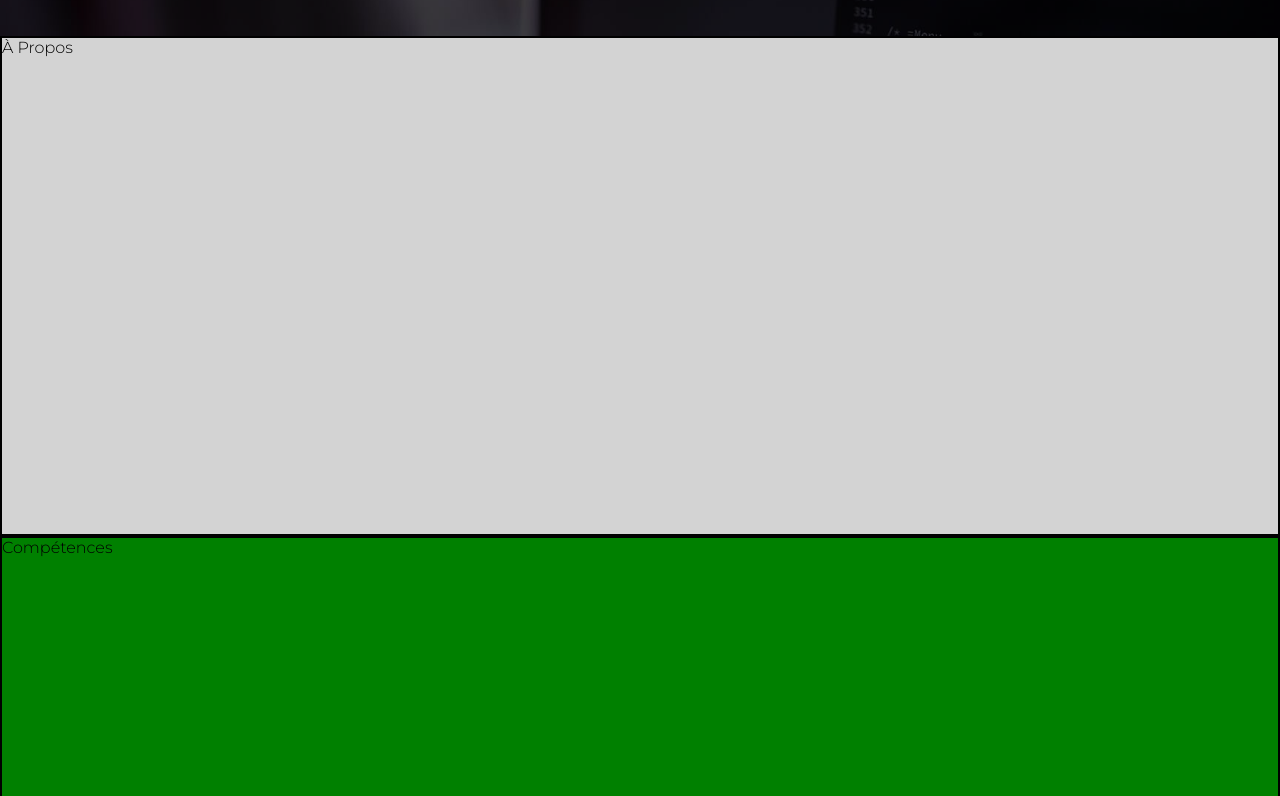
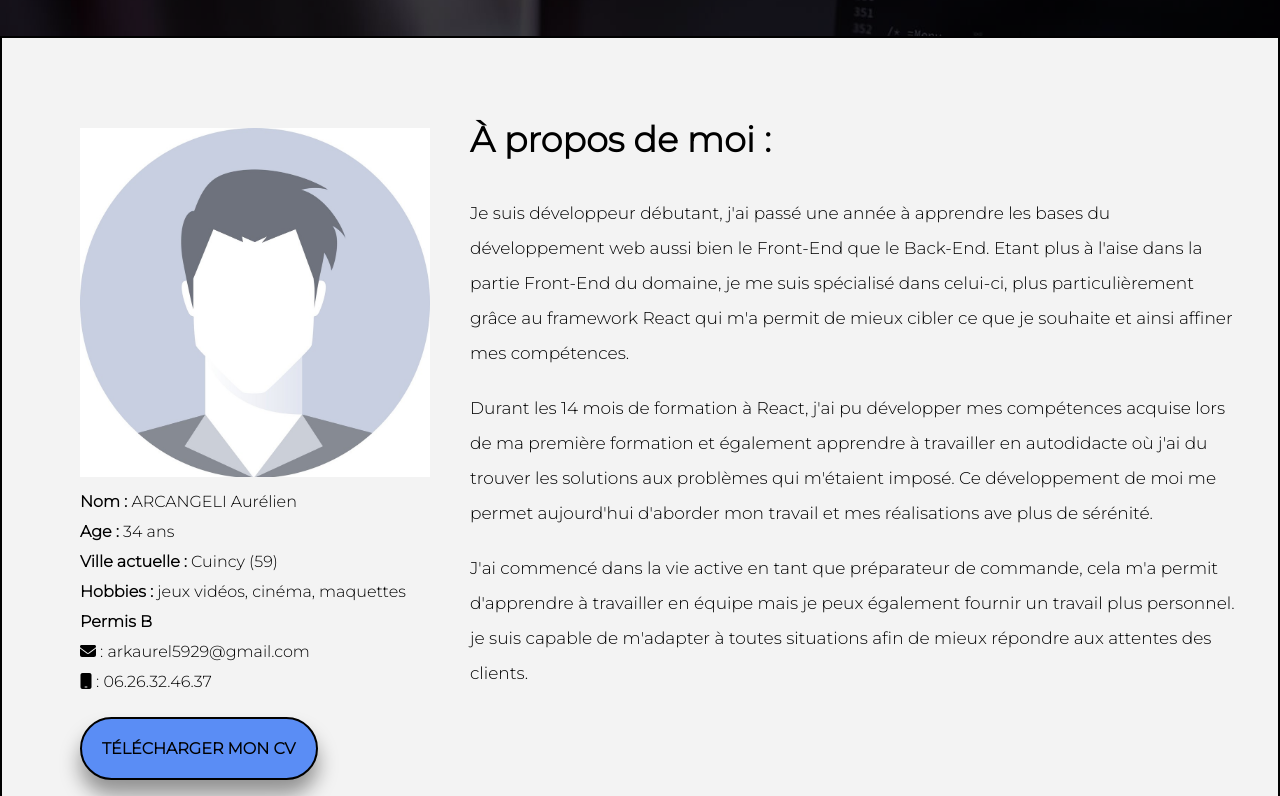
Before and after one commit to ArcangeliAurelien/Arcangeli_Aurelien_CV, a React (Create React App) app: page / in a window 1280 px wide. Shown: the part 864-1660 px from the top of the page. Built offline with nearby package versions, Linux system fonts and the light colour scheme.

Commit message:
À propos

```diff
--- a/src/components/APropos/APropos.css
+++ b/src/components/APropos/APropos.css
@@ -1,6 +1,90 @@
 .aPropos {
-    height: 500px;
     width: 100%;
-    background-color: lightgray;
+    background-color: rgb(243, 243, 243);
     border: 2px solid black;
+    padding: 80px 0px 60px 0px;
 }
+
+.container {
+    display: flex;
+    justify-content: space-between;
+    max-width: 1200px;
+    margin: auto;
+    font-size: 17px;
+}
+
+.descId {
+    padding-top: 10px;
+    line-height: 30px;
+    width: 100%;
+    font-size: 16px;
+}
+
+.descId ul {
+    list-style: none;
+}
+
+.photo {
+    max-width: 350px;
+}
+
+.buttonCV {
+    margin-top: 20px;
+    padding: 20px;
+    border-radius: 40px;
+    font-weight: bold;
+    font-size: 16px;
+    border: 2px solid black;
+    background-color: rgb(90, 141, 245);
+    box-shadow: 0px 15px 20px rgba(0, 0, 0, 0.4);
+    cursor: pointer;
+    transition: 200ms ease-in-out;
+    overflow: hidden;
+    position: relative;
+    z-index: 0;
+}
+
+.buttonCV::before {
+    content: '';
+    position: absolute;
+    top: 60px;
+    left: 0;
+    width: 100%;
+    height: 100%;
+    background: rgb(125, 32, 32);
+    border-radius: 50% 50% 0% 0%;
+    z-index: -1;
+    transition: all 1s;
+}
+
+.buttonCV:hover::before {
+    top: 0;
+    border-radius: 0;
+}
+
+.buttonCV:hover {
+    color: white;
+    border: 2px solid white;
+    transition: 200ms ease-in-out;
+    transform: translateY(-7px);
+    box-shadow: 0px 15px 20px rgba(0, 0, 0, 0.6);
+}
+
+.buttonCV:active {
+    transform: translateY(0px);
+    transition: 50ms ease-in-out;
+}
+
+.desc {
+    padding-left: 40px;
+}
+
+.desc h2 {
+    padding-bottom: 25px;
+    font-size: 35px;
+}
+
+.desc p {
+    padding: 10px 0px;
+    line-height: 35px;
+}
--- a/src/components/APropos/APropos.jsx
+++ b/src/components/APropos/APropos.jsx
@@ -1,10 +1,60 @@
 import React from 'react'
 import './APropos.css'
+import { FontAwesomeIcon } from '@fortawesome/react-fontawesome';
+import { faEnvelope, faMobile } from '@fortawesome/free-solid-svg-icons';
+import photoProfil from './logo_avatar.jpg'
 
 export default function APropos() {
+
+  const getAge = (dateString) => {
+    let today = new Date();
+    let birthDate = new Date(dateString);
+    let age = today.getFullYear() - birthDate.getFullYear();
+    let m = today.getMonth() - birthDate.getMonth();
+    if (m < 0 || (m === 0 && today.getDate() < birthDate.getDate())) {
+      age--;
+    }
+    return age;
+  }
+
   return (
     <div className='aPropos' id='aPropos'>
-      À Propos
+      <div className="container">
+        <div className='descId'>
+          <ul>
+            <li>
+              <img className='photo' src={photoProfil} alt='profil' />
+            </li>
+            <li><b>Nom : </b>ARCANGELI Aurélien</li>
+            <li><b>Age : </b>{getAge("1988/05/29")} ans</li>
+            <li><b>Ville actuelle : </b>Cuincy (59)</li>
+            <li><b>Hobbies : </b>jeux vidéos, cinéma, maquettes</li>
+            <li><b>Permis B</b></li>
+            <li>
+              <FontAwesomeIcon icon={faEnvelope} /> : arkaurel5929@gmail.com
+            </li>
+            <li>
+              <FontAwesomeIcon icon={faMobile} /> : 06.26.32.46.37
+            </li>
+            <li>
+              <button className='buttonCV'>TÉLÉCHARGER MON CV</button>
+            </li>
+          </ul>
+        </div>
+
+        <div className='desc'>
+          <h2>À propos de moi :</h2>
+          <p>
+            Je suis développeur débutant, j'ai passé une année à apprendre les bases du développement web aussi bien le Front-End que le Back-End. Etant plus à l'aise dans la partie Front-End du domaine, je me suis spécialisé dans celui-ci, plus particulièrement grâce au framework React qui m'a permit de mieux cibler ce que je souhaite et ainsi affiner mes compétences.
+          </p>
+          <p>
+            Durant les 14 mois de formation à React, j'ai pu développer mes compétences acquise lors de ma première formation et également apprendre à travailler en autodidacte où j'ai du trouver les solutions aux problèmes qui m'étaient imposé. Ce développement de moi me permet aujourd'hui d'aborder mon travail et mes réalisations ave plus de sérénité.
+          </p>
+          <p>
+            J'ai commencé dans la vie active en tant que préparateur de commande, cela m'a permit d'apprendre à travailler en équipe mais je peux également fournir un travail plus personnel. je suis capable de m'adapter à toutes situations afin de mieux répondre aux attentes des clients.
+          </p>
+        </div>
+      </div>
     </div>
   )
 }
```
Also changed, not shown: src/components/APropos/logo_avatar.jpg (added).
